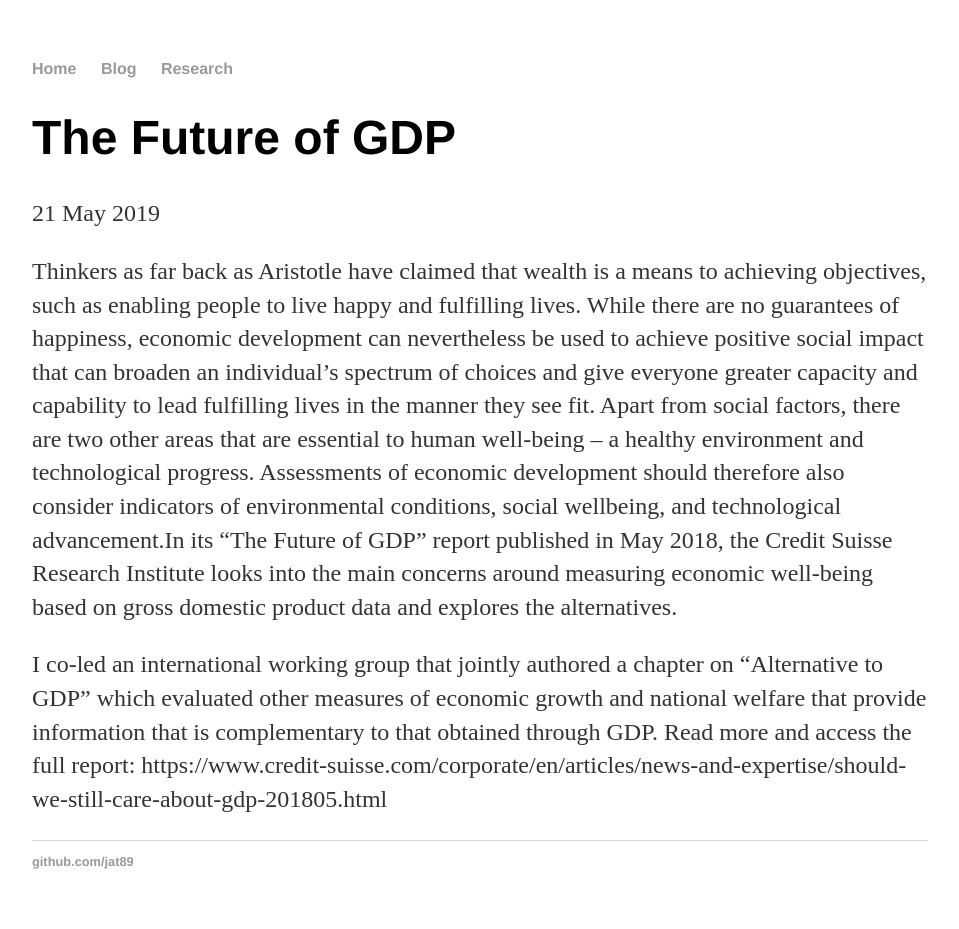
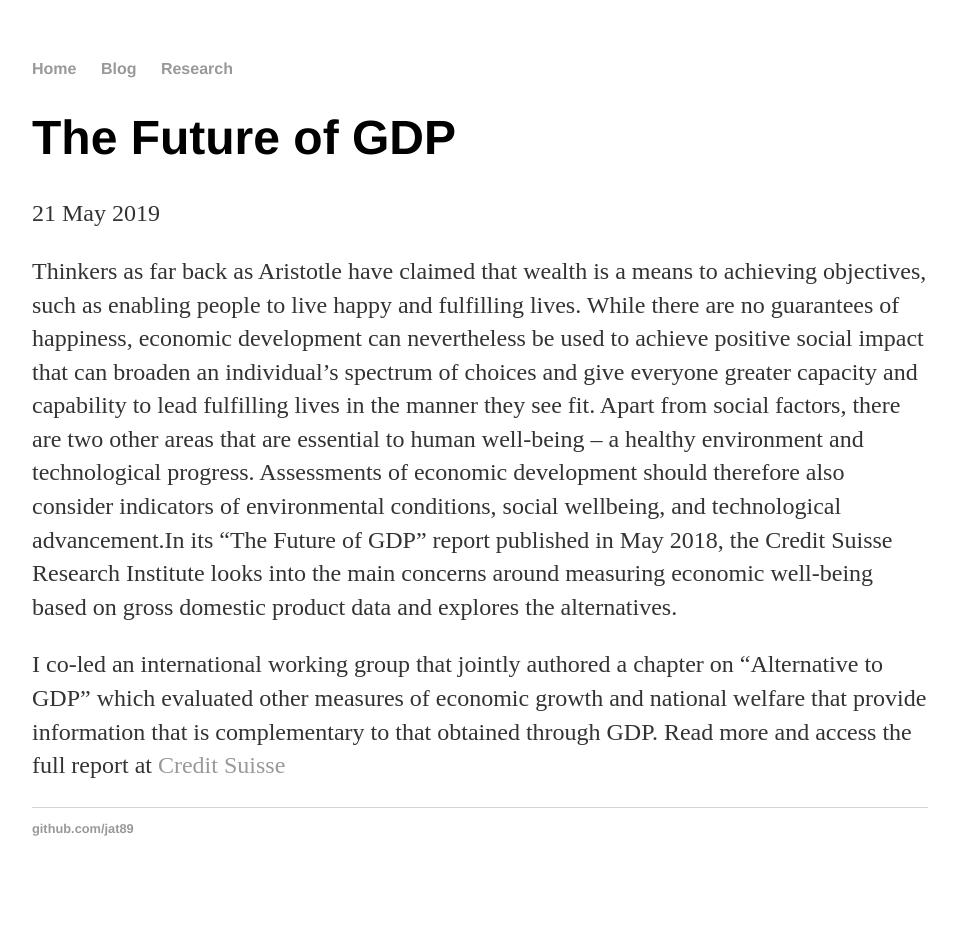
Before and after one commit to JAT89/JAT89.github.io, a Jekyll site: the page built from _posts/2019-05-21-Future-of-GDP.md, in a window 1280 px wide. Shown: the whole page, without its empty margins (160-1119 px from the left). Built offline with Jekyll 4.4.1, drawn with Linux system fonts in a browser that asks for light colours; after the commit the page ends 900 px from its top, so only the background shows below that.

Commit message:
Update 2019-05-21-Future-of-GDP.md

```diff
--- a/_posts/2019-05-21-Future-of-GDP.md
+++ b/_posts/2019-05-21-Future-of-GDP.md
@@ -7,4 +7,4 @@ date: 2019-05-21
 
 Thinkers as far back as Aristotle have claimed that wealth is a means to achieving objectives, such as enabling people to live happy and fulfilling lives. While there are no guarantees of happiness, economic development can nevertheless be used to achieve positive social impact that can broaden an individual’s spectrum of choices and give everyone greater capacity and capability to lead fulfilling lives in the manner they see fit. Apart from social factors, there are two other areas that are essential to human well-being – a healthy environment and technological progress. Assessments of economic development should therefore also consider indicators of environmental conditions, social wellbeing, and technological advancement.In its "The Future of GDP" report published in May 2018, the Credit Suisse Research Institute looks into the main concerns around measuring economic well-being based on gross domestic product data and explores the alternatives.
 
-I co-led an international working group that jointly authored a chapter on "Alternative to GDP" which evaluated other measures of economic growth and national welfare that provide information that is complementary to that obtained through GDP. Read more and access the full report: https://www.credit-suisse.com/corporate/en/articles/news-and-expertise/should-we-still-care-about-gdp-201805.html
+I co-led an international working group that jointly authored a chapter on "Alternative to GDP" which evaluated other measures of economic growth and national welfare that provide information that is complementary to that obtained through GDP. Read more and access the full report at [Credit Suisse](https://www.credit-suisse.com/corporate/en/articles/news-and-expertise/should-we-still-care-about-gdp-201805.html )
```
